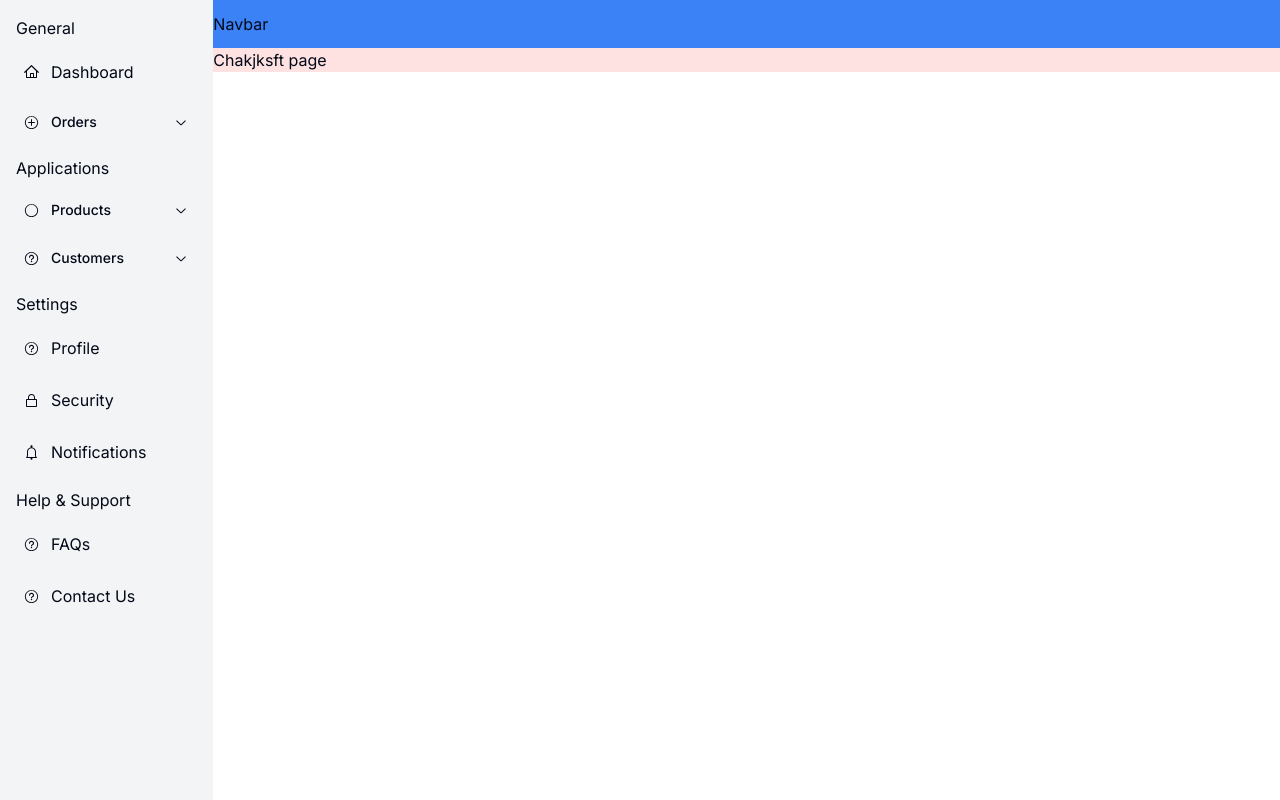
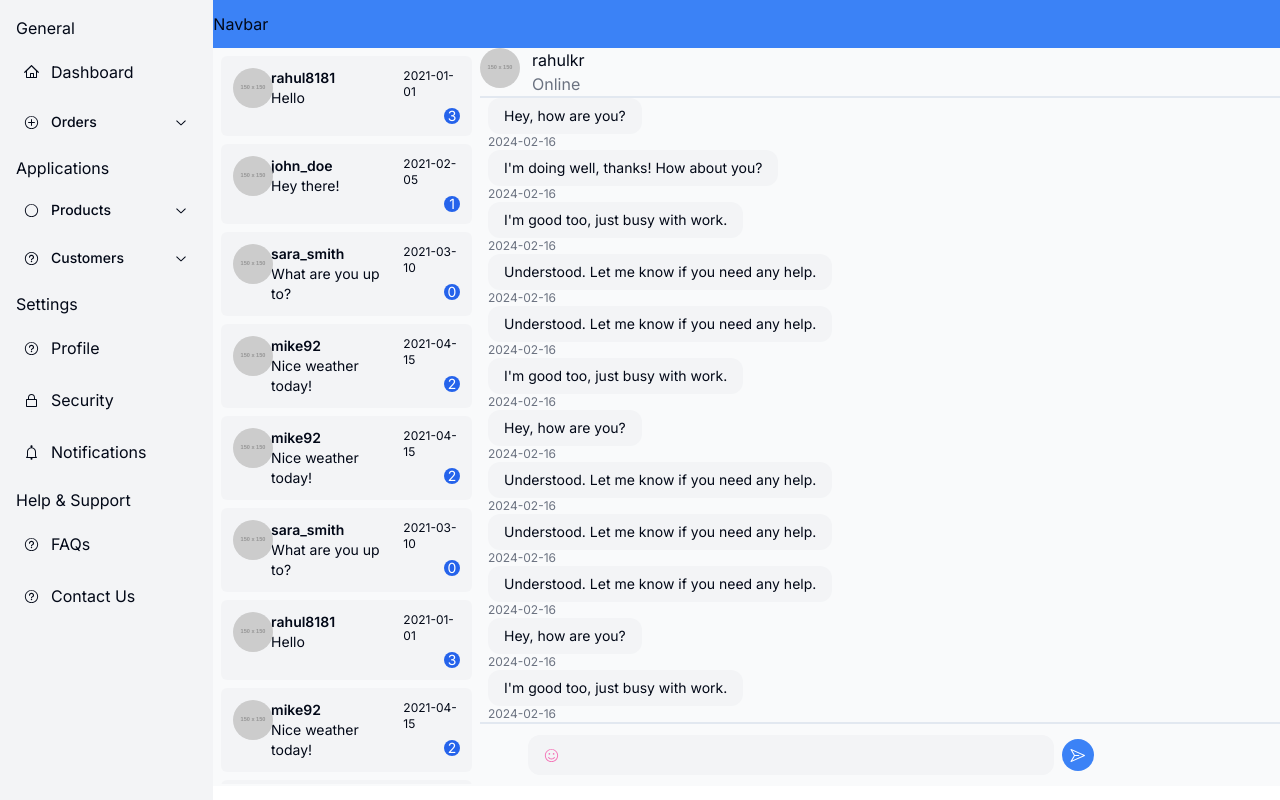
Before and after one commit to rahulkr-dev/form-builder, a Next.js app: page /dashboard/chat in a window 1280 px wide. Built offline with nearby package versions, Linux system fonts and the light colour scheme.

Commit message:
add client list and chat containr

```diff
--- a/package.json
+++ b/package.json
@@ -11,8 +11,10 @@
   "dependencies": {
     "@hookform/resolvers": "^3.3.4",
     "@radix-ui/react-accordion": "^1.1.2",
+    "@radix-ui/react-avatar": "^1.0.4",
     "@radix-ui/react-icons": "^1.3.0",
     "@radix-ui/react-label": "^2.0.2",
+    "@radix-ui/react-scroll-area": "^1.0.5",
     "@radix-ui/react-select": "^2.0.0",
     "@radix-ui/react-slot": "^1.0.2",
     "class-variance-authority": "^0.7.0",
--- a/src/app/dashboard/chat/page.tsx
+++ b/src/app/dashboard/chat/page.tsx
@@ -1,9 +1,158 @@
+import { ScrollArea } from "@/components/ui/scroll-area";
+import { chatList,chatMsg } from "./seed";
+import { PaperPlaneIcon,FaceIcon } from "@radix-ui/react-icons";
 
+interface IChatObj {
+  profileImage: string;
+  username: string;
+  lastMessage: string;
+  lastDate: string;
+  notification: number;
+}
+interface IChatListProps {
+  chatList: IChatObj[];
+}
+
+import { Avatar, AvatarFallback, AvatarImage } from "@/components/ui/avatar";
+import clsx from "clsx";
+
+export function AvatarProfile({
+  src,
+  alt,
+  fallback,
+}: {
+  src: string;
+  alt: string;
+  fallback: string;
+}) {
+  return (
+    <Avatar>
+      <AvatarImage src={src} alt={alt} />
+      <AvatarFallback>{fallback}</AvatarFallback>
+    </Avatar>
+  );
+}
+
+const ChatListWrapper = ({ chatList }: IChatListProps) => {
+  return (
+    <ScrollArea className=" px-2 h-[calc(100vh-4rem)] ">
+      {chatList.map((chat, index) => {
+        return <ChatListItem key={index} chat={chat} />;
+      })}
+    </ScrollArea>
+  );
+};
+const ChatListItem = ({ chat }: { chat: IChatObj }) => {
+  return (
+    <div className="cursor-pointer mt-2 grid grid-cols-12 text-sm bg-gray-100 hover:bg-blue-100 transition-colors py-3 px-3 rounded-md">
+      <div className="col-span-2">
+        <AvatarProfile
+          src={chat.profileImage}
+          alt={chat.username}
+          fallback={chat.username}
+        />
+      </div>
+      <div className="col-span-7">
+        <div className="font-semibold">{chat.username}</div>
+        <div>{chat.lastMessage}</div>
+      </div>
+      <div className="col-span-3 flex flex-col gap-2">
+        <div className="text-xs">{chat.lastDate}</div>
+        <div className="w-4 self-end text-end h-4 rounded-full bg-blue-600 flex justify-center items-center text-white">
+          {chat.notification}
+        </div>
+      </div>
+    </div>
+  );
+};
+
+const ChatBody = () => {
+  return <ScrollArea className=" px-2 h-[calc(100vh-11rem)] flex flex-col ">
+    {chatMsg.map((chat, index) => {
+      return <Chat key={index} type={chat.type} text={chat.text} createdAt={chat.createdAt} />;
+    })}
+
+  </ScrollArea>
+};
+
+const ChatHeader = ({
+  username,
+  status,
+  profileImage,
+}: {
+  username: string;
+  status: boolean;
+  profileImage: string;
+}) => {
+  return (
+    <div className="border-b-2">
+      <div className="flex gap-3">
+        <AvatarProfile src={profileImage} alt={username} fallback={username} />
+        <div>
+          <div>{username}</div>
+          <div className={clsx("text-gray-500")}>
+            {status ? "Online" : "Offline"}
+          </div>
+        </div>
+      </div>
+    </div>
+  );
+};
+const Chat = ({type,text,createdAt}:{type:string,text:string,createdAt:string}) => {
+  return <div className={`${type=="sent"?"self-start":"self-end"} w-max`}>
+    <div className={clsx("py-2 px-4  text-sm rounded-xl bg-gray-100")}>
+      {text}
+    </div>
+    <div className="text-xs text-gray-500">{createdAt.slice(0,10)}</div>
+  </div>
+};
+
+const ChatInput = () => {
+  return (
+    <div className="h-16 px-12   border-t-2 grid grid-cols-8 gap-2 w-full justify-center items-center ">
+
+      <div className="col-span-6 py-2 px-4 rounded-xl bg-gray-100 flex gap-2 items-center">
+        <span className="text-5xl">
+        <FaceIcon  className="text-pink-400 cursor-pointer" />
+
+        </span>
+        <input type="text" className="w-full focus:outline-none bg-transparent " />
+      </div>
+      <div className="col-span-1">
+        <div className="w-8 h-8 cursor-pointer bg-blue-500 text-white rounded-full flex justify-center items-center from-blue-600">
+        <PaperPlaneIcon className="" />
+
+        </div>
+      </div>
+    </div>
+  );
+};
+
+const ChatContainer = () => {
+  return (
+    <div className="h-full">
+      <ChatHeader
+        username="rahulkr"
+        status={true}
+        profileImage="https://via.placeholder.com/150"
+      />
+      <ChatBody />
+      <ChatInput />
+    </div>
+  );
+};
 
 const ChatPage = () => {
   return (
-    <div className=" bg-red-100">Chakjksft page</div>
-  )
-}
+    <div className=" bg-gray-50 grid grid-cols-12">
+      <div className="col-span-3">
+        <ChatListWrapper chatList={chatList} />
+      </div>
+      <div className="col-span-9 ">
+        <ChatContainer />
+      </div>
+    </div>
+  );
+};
 
-export default ChatPage
+export default ChatPage;
--- /dev/null
+++ b/src/app/dashboard/chat/seed.ts
@@ -0,0 +1,69 @@
+const chatex = [
+    {
+      profileImage: 'https://via.placeholder.com/150',
+      username: 'rahul8181',
+      lastMessage: 'Hello',
+      lastDate: '2021-01-01',
+      notification: 3
+    },
+    {
+      profileImage: 'https://via.placeholder.com/150',
+      username: 'john_doe',
+      lastMessage: 'Hey there!',
+      lastDate: '2021-02-05',
+      notification: 1
+    },
+    {
+      profileImage: 'https://via.placeholder.com/150',
+      username: 'sara_smith',
+      lastMessage: 'What are you up to?',
+      lastDate: '2021-03-10',
+      notification: 0
+    },
+    {
+      profileImage: 'https://via.placeholder.com/150',
+      username: 'mike92',
+      lastMessage: 'Nice weather today!',
+      lastDate: '2021-04-15',
+      notification: 2
+    },
+    // Add more entries as needed...
+  ];
+
+  const dummyChatMessages = [
+    {
+      type: 'sent',
+      text: 'Hey, how are you?',
+      createdAt: '2024-02-16T08:00:00Z',
+      seen: true
+    },
+    {
+      type: 'received',
+      text: 'I\'m doing well, thanks! How about you?',
+      createdAt: '2024-02-16T08:05:00Z'
+    },
+    {
+      type: 'sent',
+      text: 'I\'m good too, just busy with work.',
+      createdAt: '2024-02-16T08:10:00Z',
+      seen: true
+    },
+    {
+      type: 'received',
+      text: 'Understood. Let me know if you need any help.',
+      createdAt: '2024-02-16T08:15:00Z'
+    },
+    // Add more chat messages here
+  ];
+
+
+  const chatList =[...chatex]
+  const chatMsg = [...dummyChatMessages]
+
+  for(let i=0;i<50;i++){
+    let randomNo = Math.floor(Math.random() * chatex.length);
+    chatList.push(chatex[randomNo])
+    chatMsg.push(dummyChatMessages[randomNo])
+  }
+
+  export {chatList,chatMsg}
--- /dev/null
+++ b/src/components/ui/avatar.tsx
@@ -0,0 +1,50 @@
+"use client"
+
+import * as React from "react"
+import * as AvatarPrimitive from "@radix-ui/react-avatar"
+
+import { cn } from "@/lib/utils"
+
+const Avatar = React.forwardRef<
+  React.ElementRef<typeof AvatarPrimitive.Root>,
+  React.ComponentPropsWithoutRef<typeof AvatarPrimitive.Root>
+>(({ className, ...props }, ref) => (
+  <AvatarPrimitive.Root
+    ref={ref}
+    className={cn(
+      "relative flex h-10 w-10 shrink-0 overflow-hidden rounded-full",
+      className
+    )}
+    {...props}
+  />
+))
+Avatar.displayName = AvatarPrimitive.Root.displayName
+
+const AvatarImage = React.forwardRef<
+  React.ElementRef<typeof AvatarPrimitive.Image>,
+  React.ComponentPropsWithoutRef<typeof AvatarPrimitive.Image>
+>(({ className, ...props }, ref) => (
+  <AvatarPrimitive.Image
+    ref={ref}
+    className={cn("aspect-square h-full w-full", className)}
+    {...props}
+  />
+))
+AvatarImage.displayName = AvatarPrimitive.Image.displayName
+
+const AvatarFallback = React.forwardRef<
+  React.ElementRef<typeof AvatarPrimitive.Fallback>,
+  React.ComponentPropsWithoutRef<typeof AvatarPrimitive.Fallback>
+>(({ className, ...props }, ref) => (
+  <AvatarPrimitive.Fallback
+    ref={ref}
+    className={cn(
+      "flex h-full w-full items-center justify-center rounded-full bg-muted",
+      className
+    )}
+    {...props}
+  />
+))
+AvatarFallback.displayName = AvatarPrimitive.Fallback.displayName
+
+export { Avatar, AvatarImage, AvatarFallback }
--- /dev/null
+++ b/src/components/ui/scroll-area.tsx
@@ -0,0 +1,48 @@
+"use client"
+
+import * as React from "react"
+import * as ScrollAreaPrimitive from "@radix-ui/react-scroll-area"
+
+import { cn } from "@/lib/utils"
+
+const ScrollArea = React.forwardRef<
+  React.ElementRef<typeof ScrollAreaPrimitive.Root>,
+  React.ComponentPropsWithoutRef<typeof ScrollAreaPrimitive.Root>
+>(({ className, children, ...props }, ref) => (
+  <ScrollAreaPrimitive.Root
+    ref={ref}
+    className={cn("relative overflow-hidden", className)}
+    {...props}
+  >
+    <ScrollAreaPrimitive.Viewport className="h-full w-full rounded-[inherit]">
+      {children}
+    </ScrollAreaPrimitive.Viewport>
+    <ScrollBar />
+    <ScrollAreaPrimitive.Corner />
+  </ScrollAreaPrimitive.Root>
+))
+ScrollArea.displayName = ScrollAreaPrimitive.Root.displayName
+
+const ScrollBar = React.forwardRef<
+  React.ElementRef<typeof ScrollAreaPrimitive.ScrollAreaScrollbar>,
+  React.ComponentPropsWithoutRef<typeof ScrollAreaPrimitive.ScrollAreaScrollbar>
+>(({ className, orientation = "vertical", ...props }, ref) => (
+  <ScrollAreaPrimitive.ScrollAreaScrollbar
+    ref={ref}
+    orientation={orientation}
+    className={cn(
+      "flex touch-none select-none transition-colors",
+      orientation === "vertical" &&
+        "h-full w-2.5 border-l border-l-transparent p-[1px]",
+      orientation === "horizontal" &&
+        "h-2.5 flex-col border-t border-t-transparent p-[1px]",
+      className
+    )}
+    {...props}
+  >
+    <ScrollAreaPrimitive.ScrollAreaThumb className="relative flex-1 rounded-full bg-border" />
+  </ScrollAreaPrimitive.ScrollAreaScrollbar>
+))
+ScrollBar.displayName = ScrollAreaPrimitive.ScrollAreaScrollbar.displayName
+
+export { ScrollArea, ScrollBar }
```
Also changed, not shown: 1 other file (tests, documents, lock files or other folders).
